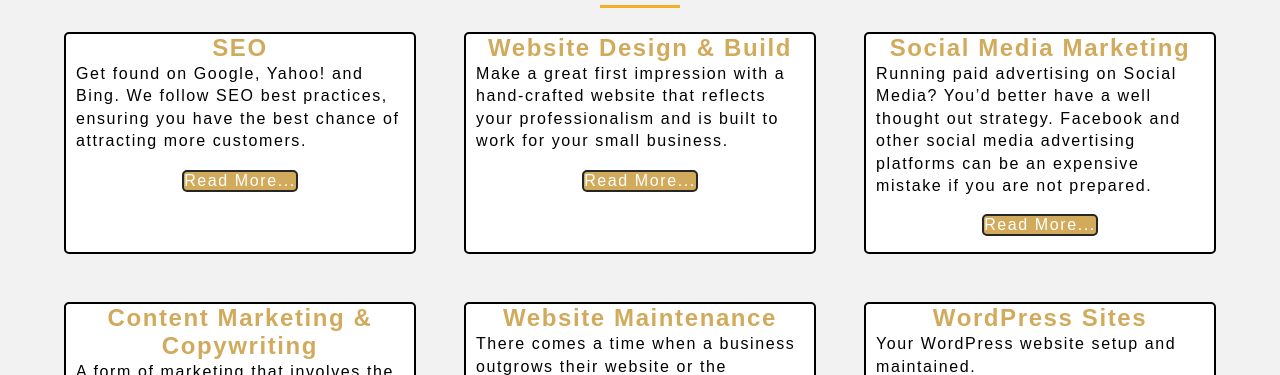
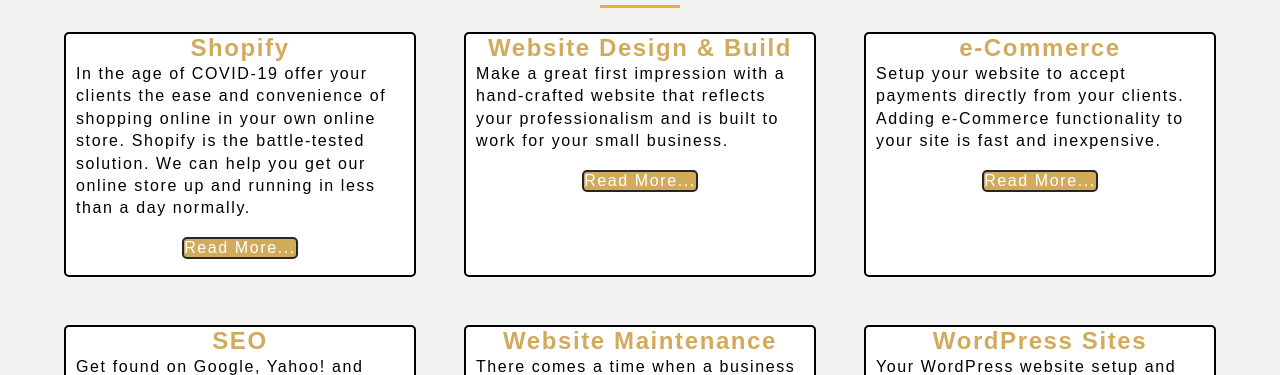
Before and after one commit to thefoxboxman/eaglefox-site, a Gatsby site: page /services in a window 1280 px wide. Shown: the part 577-952 px from the top of the page. Built offline with nearby package versions, Linux system fonts and the light colour scheme; Gatsby itself is replaced by a stand-in of ours.

Commit message:
Updated Services offer

```diff
--- a/src/components/ServicesPageComponents/ServicesList.js
+++ b/src/components/ServicesPageComponents/ServicesList.js
@@ -3,7 +3,7 @@
 import { Link } from 'gatsby'
 
 import { Section, styles, Title } from '../../utils'
-import { ReadMoreButton} from '../../utils/ReadMoreButton'
+import { ReadMoreButton } from '../../utils/ReadMoreButton'
 
 export function ServicesList() {
   return (
@@ -12,18 +12,22 @@
       <Section>
         <ServicesListWrapper>
           <div className="item">
-            <h2>SEO</h2>
+            <h2>Shopify</h2>
             <p>
-              Get found on Google, Yahoo! and Bing. We follow SEO best
-              practices, ensuring you have the best chance of attracting more
-              customers.
+              In the age of COVID-19 offer your clients the ease and convenience
+              of shopping online in your own online store. Shopify is the
+              battle-tested solution. We can help you get our online store up
+              and running in less than a day normally.
             </p>
-						<div className='linkButton'>
+            <div className="linkButton">
               <Link to="/about/" style={{ textDecoration: 'none' }}>
-							<ReadMoreButton style={{ margin: '2rem auto' }}>about</ReadMoreButton>
+                <ReadMoreButton style={{ margin: '2rem auto' }}>
+                  about
+                </ReadMoreButton>
               </Link>
             </div>
           </div>
+
           <div className="item">
             <h2>Website Design & Build</h2>
             <p>
@@ -31,54 +35,65 @@
               reflects your professionalism and is built to work for your small
               business.
             </p>
-						<div className='linkButton'>
+            <div className="linkButton">
               <Link to="/about/" style={{ textDecoration: 'none' }}>
-								<ReadMoreButton style={{ margin: '2rem auto' }}>about</ReadMoreButton>
+                <ReadMoreButton style={{ margin: '2rem auto' }}>
+                  about
+                </ReadMoreButton>
               </Link>
             </div>
           </div>
 
           <div className="item">
-            <h2>Social Media Marketing</h2>
+            <h2>e-Commerce</h2>
             <p>
-              Running paid advertising on Social Media? You’d better have a well
-              thought out strategy. Facebook and other social media advertising
-              platforms can be an expensive mistake if you are not prepared.
+              Setup your website to accept payments directly from your clients.
+              Adding e-Commerce functionality to your site is fast and
+              inexpensive.
             </p>
-						<div className='linkButton'>
+            <div className="linkButton">
               <Link to="/about/" style={{ textDecoration: 'none' }}>
-								<ReadMoreButton style={{ margin: '2rem auto' }}>about</ReadMoreButton>
+                <ReadMoreButton style={{ margin: '2rem auto' }}>
+                  about
+                </ReadMoreButton>
               </Link>
             </div>
           </div>
           <div className="item">
-            <h2>Content Marketing & Copywriting</h2>
+            <h2>SEO</h2>
             <p>
-              A form of marketing that involves the creation and sharing of online material (such as videos, blogs, and social media posts) that does not explicitly promote a brand but is intended to stimulate interest in its products or services.
+              Get found on Google, Yahoo! and Bing. We follow SEO best
+              practices, ensuring you have the best chance of attracting more
+              customers.
             </p>
-						<div className='linkButton'>
+            <div className="linkButton">
               <Link to="/about/" style={{ textDecoration: 'none' }}>
-								<ReadMoreButton style={{ margin: '2rem auto' }}>about</ReadMoreButton>
+                <ReadMoreButton style={{ margin: '2rem auto' }}>
+                  about
+                </ReadMoreButton>
               </Link>
             </div>
           </div>
           <div className="item">
             <h2>Website Maintenance</h2>
             <p>
-              There comes a time when a business outgrows their website or the website's platform reaches the end of its life cycle. We will assemble a dedicated project team to rebuild or revamp your platform.
+              There comes a time when a business outgrows their website or the
+              website's platform reaches the end of its life cycle. We will
+              assemble a dedicated project team to rebuild or revamp your
+              platform.
             </p>
-						<div className='linkButton'>
+            <div className="linkButton">
               <Link to="/about/" style={{ textDecoration: 'none' }}>
-								<ReadMoreButton style={{ margin: '2rem auto' }}>about</ReadMoreButton>
+                <ReadMoreButton style={{ margin: '2rem auto' }}>
+                  about
+                </ReadMoreButton>
               </Link>
             </div>
           </div>
           <div className="item">
             <h2>WordPress Sites</h2>
-            <p>
-              Your WordPress website setup and maintained.
-            </p>
-						<div className='linkButton'>
+            <p>Your WordPress website setup and maintained.</p>
+            <div className="linkButton">
               <Link to="/about/" style={{ textDecoration: 'none' }}>
                 <ReadMoreButton />
               </Link>
@@ -137,7 +152,7 @@
     padding: 1px 5px 1px 10px;
   }
 
-	.linkButton{
+  .linkButton {
     display: flex;
     justify-content: space-around;
     margin: 1rem;
```
Lines whose indentation alone changed are shown as unchanged.
